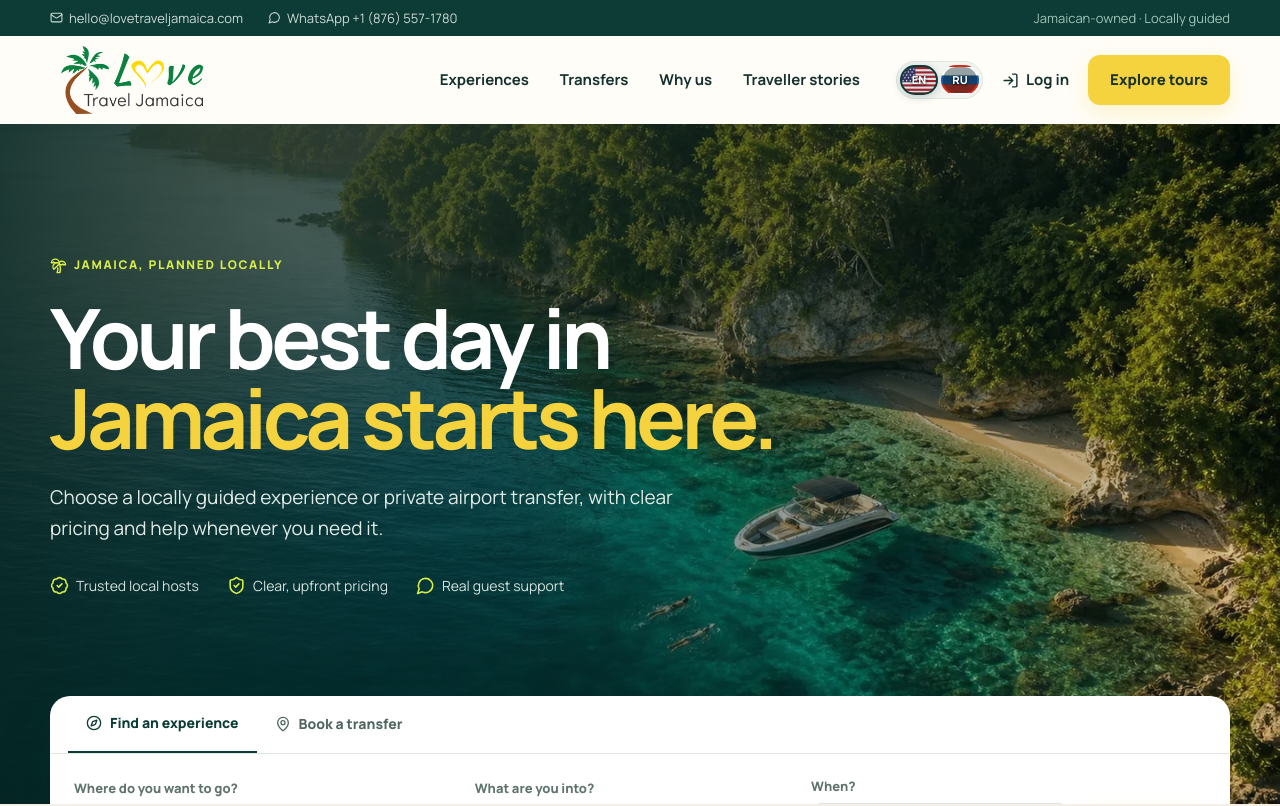
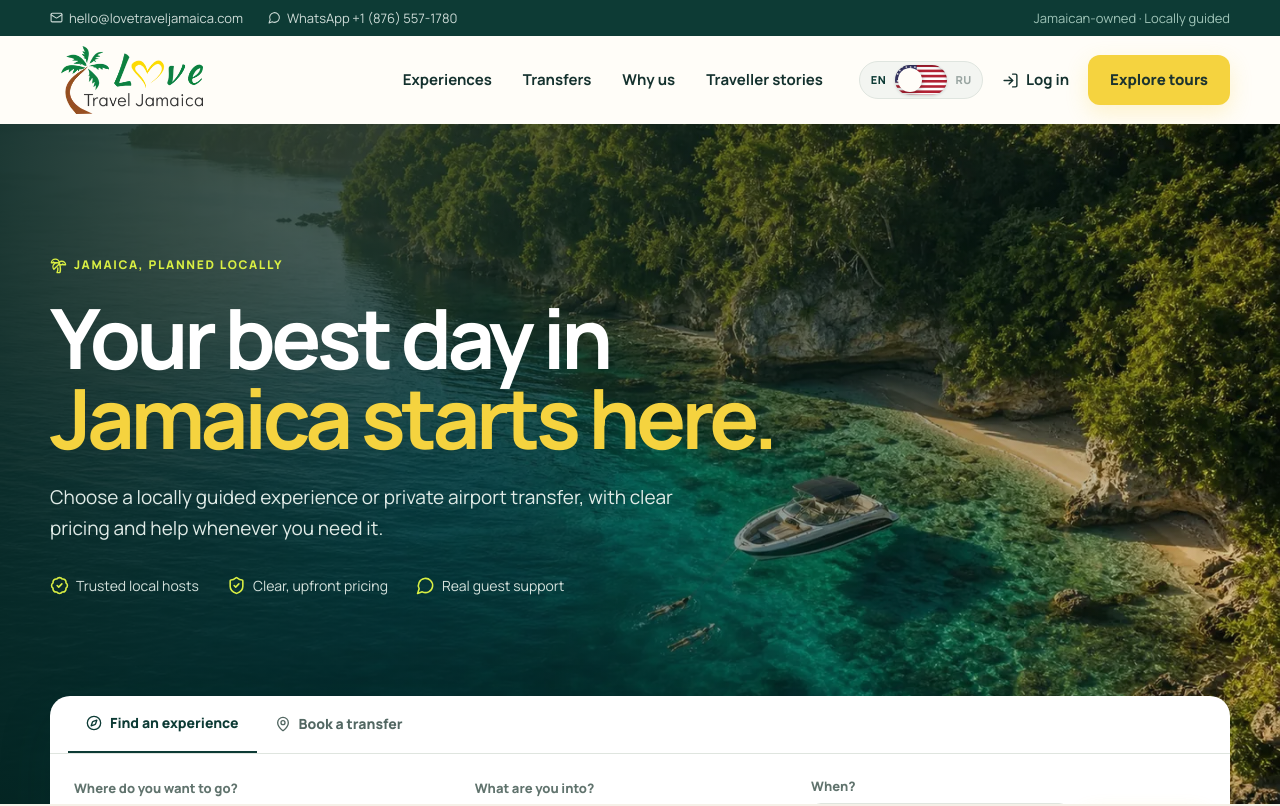
Before and after one commit to mkhvoiko/travel, a Next.js app: page / in a window 1280 px wide. Shown: the top 806 px of the page. Built offline with nearby package versions, Linux system fonts and the light colour scheme.

Commit message:
Refine language switch into flag slider

```diff
--- a/app/globals.css
+++ b/app/globals.css
@@ -35,11 +35,15 @@ img { display: block; max-width: 100%; }
 .nav-links a { font-size: 13px; font-weight: 700; }
 .nav-links a:hover { color: #1c7867; }
 .nav-actions { display: flex; align-items: center; gap: 13px; margin-left: 36px; }
-.language-switcher { display: inline-flex; gap: 3px; padding: 3px; border: 1px solid var(--line); border-radius: 999px; background: #f3f5f1; }
-.language-switcher button { position: relative; isolation: isolate; overflow: hidden; min-width: 38px; min-height: 30px; padding: 0 8px; border: 2px solid transparent; border-radius: 999px; background-color: var(--forest); background-image: var(--flag); background-position: center; background-size: cover; color: white; font-size: 11px; font-weight: 900; cursor: pointer; box-shadow: inset 0 0 0 100px rgba(6, 35, 31, .42); transition: border-color .2s, box-shadow .2s, transform .2s; }
-.language-switcher button span { position: relative; z-index: 1; text-shadow: 0 1px 3px rgba(0, 0, 0, .85); }
-.language-switcher button:hover { transform: translateY(-1px); box-shadow: inset 0 0 0 100px rgba(6, 35, 31, .25); }
-.language-switcher button.active { border-color: var(--forest); box-shadow: inset 0 0 0 100px rgba(6, 35, 31, .12), 0 2px 8px rgba(13, 59, 53, .22); }
+.language-switcher { display: grid; grid-template-columns: 27px 52px 27px; align-items: center; gap: 3px; min-height: 36px; padding: 3px 5px; border: 1px solid var(--line); border-radius: 999px; background: #f3f5f1; }
+.language-label, .language-track { border: 0; cursor: pointer; }
+.language-label { min-height: 28px; padding: 0; background: transparent; color: #99a5a1; font-size: 11px; font-weight: 900; letter-spacing: .04em; transition: color .2s, transform .2s; }
+.language-label:hover { color: var(--forest); transform: translateY(-1px); }
+.language-label.active { color: var(--forest); }
+.language-track { position: relative; width: 52px; height: 30px; padding: 0; overflow: hidden; border-radius: 999px; background-color: #183d63; background-image: var(--flag); background-size: cover; background-position: center; box-shadow: inset 0 1px 3px rgba(0, 0, 0, .3), 0 1px 3px rgba(13, 59, 53, .16); }
+.language-knob { position: absolute; top: 3px; left: 3px; width: 24px; height: 24px; border-radius: 50%; background: #fffdf8; box-shadow: 0 1px 5px rgba(0, 0, 0, .34); transition: transform .24s ease; }
+.language-switcher.is-ru .language-knob { transform: translateX(22px); }
+.language-track:hover .language-knob { box-shadow: 0 1px 6px rgba(0, 0, 0, .46); }
 .account-link { border: 0; background: transparent; display: flex; gap: 7px; align-items: center; font-weight: 700; cursor: pointer; font-size: 13px; }
 .button { border: 0; border-radius: 9px; padding: 13px 19px; display: inline-flex; justify-content: center; align-items: center; gap: 8px; font-size: 13px; font-weight: 800; cursor: pointer; transition: transform .2s, filter .2s, box-shadow .2s; }
 .button:hover { transform: translateY(-2px); filter: brightness(.98); }
@@ -470,7 +474,9 @@ button:focus-visible, a:focus-visible, input:focus-visible, select:focus-visible
   .nav-links a { width: 100%; min-height: 48px; display: flex; align-items: center; font-size: 16px; border-bottom: 1px solid var(--line); }
   .mobile-account { width: 100%; min-height: 48px; margin-top: 10px; border: 0; border-radius: 10px; background: var(--forest); color: white; display: block; font-size: 15px; font-weight: 800; }
   .small-button, .account-link { display: none; }
-  .language-switcher button { min-width: 37px; min-height: 34px; font-size: 12px; }
+  .language-switcher { grid-template-columns: 27px 52px 27px; min-height: 38px; }
+  .language-label { min-width: 0; min-height: 28px; font-size: 12px; }
+  .language-track { min-width: 52px; min-height: 30px; }
   .hero { display: block; min-height: 0; overflow: hidden; padding: 60px 0 24px; }
   .hero-image { object-position: 60% center; }
   .hero-overlay { background: linear-gradient(90deg, rgba(5,37,33,.94), rgba(5,37,33,.64) 75%, rgba(5,37,33,.35)); }
--- a/app/page.js
+++ b/app/page.js
@@ -220,9 +220,12 @@ export default function Home() {
           <button className="mobile-account" onClick={() => { setMenuOpen(false); openDashboard(); }}>{user ? t("openAccount") : t("loginSignup")}</button>
         </nav>
         <div className="nav-actions">
-          <div className="language-switcher" role="group" aria-label={t("languageLabel")}>
-            <button className={`lang-en ${language === "en" ? "active" : ""}`} style={{ "--flag": `url("${asset("/images/flag-us.svg")}")` }} onClick={() => changeLanguage("en")} aria-label="EN — English (United States)" aria-pressed={language === "en"}><span>EN</span></button>
-            <button className={`lang-ru ${language === "ru" ? "active" : ""}`} style={{ "--flag": `url("${asset("/images/flag-ru.svg")}")` }} onClick={() => changeLanguage("ru")} aria-label="RU — Русский" aria-pressed={language === "ru"}><span>RU</span></button>
+          <div className={`language-switcher is-${language}`} role="group" aria-label={t("languageLabel")}>
+            <button className={`language-label ${language === "en" ? "active" : ""}`} onClick={() => changeLanguage("en")} aria-label="EN — English (United States)" aria-pressed={language === "en"}>EN</button>
+            <button className="language-track" style={{ "--flag": `url("${asset(language === "en" ? "/images/flag-us.svg" : "/images/flag-ru.svg")}")` }} onClick={() => changeLanguage(language === "en" ? "ru" : "en")} aria-label={language === "en" ? "Switch to Russian" : "Switch to English"}>
+              <span className="language-knob" aria-hidden="true" />
+            </button>
+            <button className={`language-label ${language === "ru" ? "active" : ""}`} onClick={() => changeLanguage("ru")} aria-label="RU — Русский" aria-pressed={language === "ru"}>RU</button>
           </div>
           <button className="account-link" onClick={openDashboard}>{user ? <User size={17} /> : <LogIn size={17} />}{user ? user.name.split(" ")[0] : t("login")}</button>
           <a className="button sunny small-button" href="#experiences">{t("exploreTours")}</a>
```
